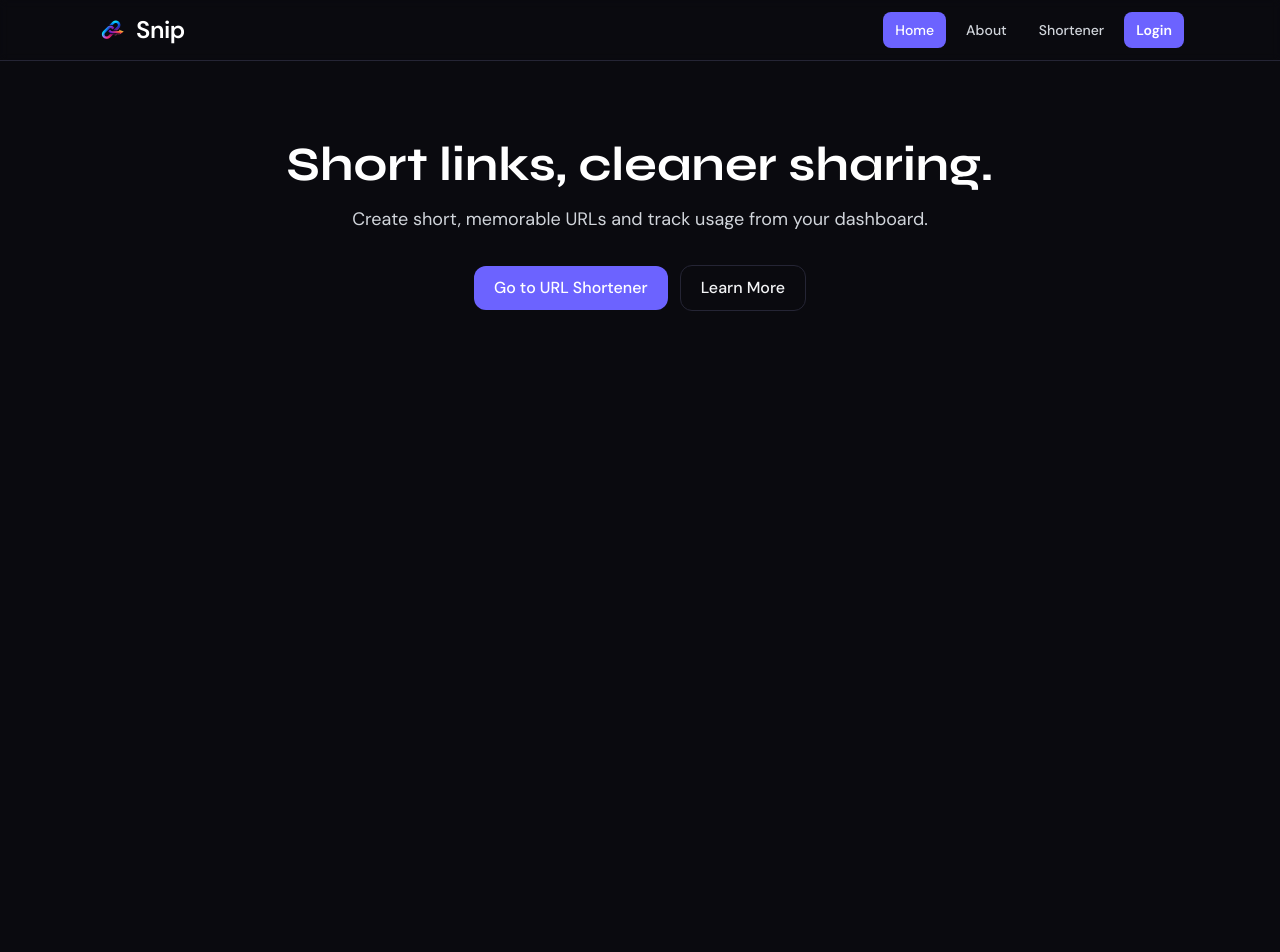
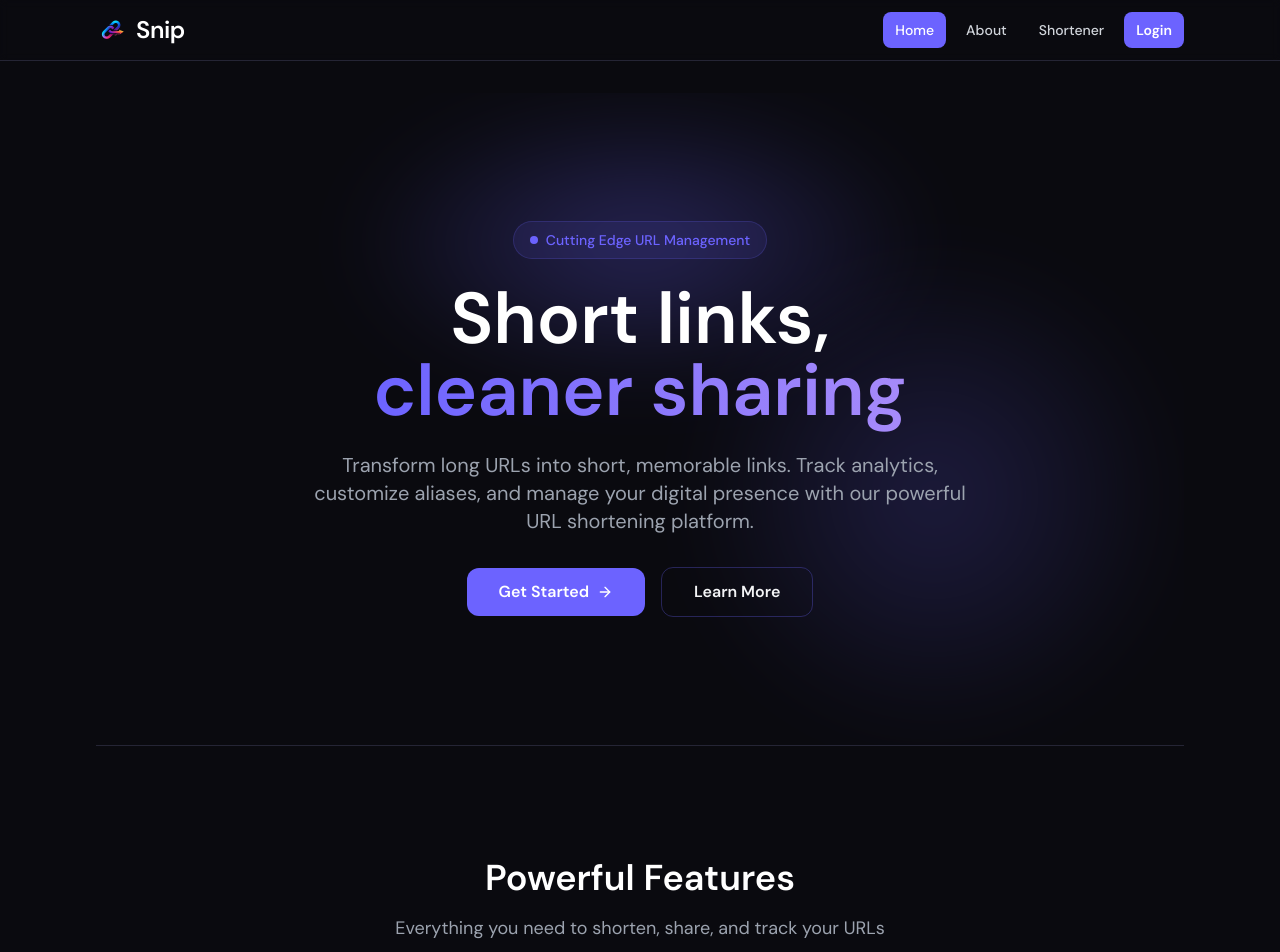
Before and after one commit to nitaidalal/url-shortener-app, a React (Vite) app in the folder frontend/: page / in a window 1280 px wide. Shown: the top 952 px of the page. Before the commit the page ends 800 px from the top, so only its background shows below. Built offline with nearby package versions, Linux system fonts and the light colour scheme; no server answers.

Commit message:
feat: redesign Home page with new layout, features, and enhanced user experience

```diff
--- a/frontend/src/pages/Home.jsx
+++ b/frontend/src/pages/Home.jsx
@@ -1,34 +1,255 @@
 import { Link } from 'react-router-dom';
 import { authService } from '../services/api';
+import {
+  FiLink2,
+  FiTrendingUp,
+  FiLock,
+  FiZap,
+  FiShare2,
+  FiCheckCircle,
+  FiArrowRight,
+} from 'react-icons/fi';
 
 export default function Home() {
   const isAuthenticated = authService.isAuthenticated();
 
+  const features = [
+    {
+      icon: FiLink2,
+      title: 'Instant Shortening',
+      description: 'Convert long URLs into short, memorable links in seconds',
+      color: 'from-blue-500 to-blue-600',
+    },
+    {
+      icon: FiTrendingUp,
+      title: 'Analytics Dashboard',
+      description: 'Track clicks, sources, and engagement with detailed insights',
+      color: 'from-purple-500 to-purple-600',
+    },
+    {
+      icon: FiLock,
+      title: 'Secure & Private',
+      description: 'Your data is encrypted and protected with industry standards',
+      color: 'from-green-500 to-green-600',
+    },
+    {
+      icon: FiShare2,
+      title: 'Easy Sharing',
+      description: 'Share links across social media and messaging platforms',
+      color: 'from-pink-500 to-pink-600',
+    },
+  ];
+
+  const steps = [
+    {
+      number: '01',
+      title: 'Paste Your URL',
+      description: 'Enter any long URL that you want to shorten',
+    },
+    {
+      number: '02',
+      title: 'Customize (Optional)',
+      description: 'Add a custom alias or set an expiration date',
+    },
+    {
+      number: '03',
+      title: 'Share',
+      description: 'Copy your short link and share it anywhere',
+    },
+    {
+      number: '04',
+      title: 'Track',
+      description: 'Monitor clicks and analytics from your dashboard',
+    },
+  ];
+
+  const stats = [
+    { value: '10K+', label: 'URLs Shortened' },
+    { value: '100K+', label: 'Total Clicks' },
+    { value: '99.9%', label: 'Uptime' },
+    { value: '24/7', label: 'Support' },
+  ];
+
   return (
-    <section className="py-12">
-      <div className="mx-auto max-w-3xl text-center">
-        <h1 className="font-display text-4xl font-bold text-white sm:text-5xl">
-          Short links, cleaner sharing.
+    <div className="w-full">
+      {/* Hero Section */}
+      <section className="relative py-20 sm:py-32 overflow-hidden">
+        <div className="absolute inset-0 overflow-hidden">
+          <div
+            className="absolute top-0 left-1/2 -translate-x-1/2 w-[600px] h-[300px] opacity-30"
+            style={{
+              background:
+                'radial-gradient(ellipse at center, #6c63ff 0%, transparent 70%)',
+              filter: 'blur(40px)',
+            }}
+          />
+          <div
+            className="absolute bottom-0 right-0 w-[500px] h-[500px] opacity-20"
+            style={{
+              background:
+                'radial-gradient(ellipse at center, #6c63ff 0%, transparent 70%)',
+              filter: 'blur(40px)',
+            }}
+          />
+        </div>
+
+        <div className="relative mx-auto max-w-4xl px-4 sm:px-6 lg:px-8 text-center">
+          <div className="mb-6 inline-flex items-center gap-2 rounded-full bg-accent/10 px-4 py-2 border border-accent/20">
+            <span className="flex h-2 w-2 rounded-full bg-accent animate-pulse" />
+            <span className="text-sm font-medium text-accent">
+              Cutting Edge URL Management
+            </span>
+          </div>
+
+          <h1 className="text-5xl sm:text-6xl lg:text-7xl font-bold text-white mb-6 leading-tight">
+            Short links, <br />
+            <span className="bg-gradient-to-r from-accent to-violet-400 bg-clip-text text-transparent">
+              cleaner sharing
+            </span>
           </h1>
-        <p className="mt-4 text-base text-gray-300 sm:text-lg">
-          Create short, memorable URLs and track usage from your dashboard.
+
+          <p className="text-lg sm:text-xl text-gray-400 max-w-2xl mx-auto mb-8">
+            Transform long URLs into short, memorable links. Track analytics, customize aliases,
+            and manage your digital presence with our powerful URL shortening platform.
           </p>
 
-        <div className="mt-8 flex items-center justify-center gap-3">
+          <div className="flex flex-col sm:flex-row items-center justify-center gap-4">
             <Link
               to={isAuthenticated ? '/shortener' : '/login'}
-            className="rounded-xl bg-accent px-5 py-2.5 font-medium text-white transition hover:bg-accent-light"
+              className="group relative px-8 py-3 rounded-xl bg-accent font-semibold text-white overflow-hidden transition-all duration-300 hover:shadow-lg hover:shadow-accent/50 flex items-center gap-2"
             >
-            Go to URL Shortener
+              <span>Get Started</span>
+              <FiArrowRight className="group-hover:translate-x-1 transition-transform" />
             </Link>
             <Link
               to="/about"
-            className="rounded-xl border border-border px-5 py-2.5 font-medium text-gray-100 transition hover:bg-border"
+              className="px-8 py-3 rounded-xl border border-accent/30 font-semibold text-gray-100 transition-all duration-300 hover:bg-accent/5 hover:border-accent/50"
             >
               Learn More
             </Link>
           </div>
         </div>
       </section>
+
+      {/* Features Section */}
+      <section className="py-20 sm:py-28 px-4 sm:px-6 lg:px-8 border-t border-border">
+        <div className="mx-auto max-w-5xl">
+          <div className="text-center mb-16">
+            <h2 className="text-3xl sm:text-4xl font-bold text-white mb-4">
+              Powerful Features
+            </h2>
+            <p className="text-gray-400 text-lg">
+              Everything you need to shorten, share, and track your URLs
+            </p>
+          </div>
+
+          <div className="grid grid-cols-1 md:grid-cols-2 gap-6">
+            {features.map((feature, idx) => {
+              const Icon = feature.icon;
+              return (
+                <div
+                  key={idx}
+                  className="glass-card p-8 hover:border-accent/50 transition-all duration-300 group"
+                >
+                  <div
+                    className={`w-14 h-14 rounded-lg bg-gradient-to-br ${feature.color} p-3 mb-4 group-hover:scale-110 transition-transform duration-300`}
+                  >
+                    <Icon className="w-full h-full text-white" />
+                  </div>
+                  <h3 className="text-xl font-bold text-white mb-2">
+                    {feature.title}
+                  </h3>
+                  <p className="text-gray-400">{feature.description}</p>
+                </div>
+              );
+            })}
+          </div>
+        </div>
+      </section>
+
+      {/* How It Works Section */}
+      <section className="py-20 sm:py-28 px-4 sm:px-6 lg:px-8">
+        <div className="mx-auto max-w-5xl">
+          <div className="text-center mb-16">
+            <h2 className="text-3xl sm:text-4xl font-bold text-white mb-4">
+              Simple 4-Step Process
+            </h2>
+            <p className="text-gray-400 text-lg">
+              Get started in minutes with our intuitive workflow
+            </p>
+          </div>
+
+          <div className="grid grid-cols-1 md:grid-cols-4 gap-8">
+            {steps.map((step, idx) => (
+              <div key={idx} className="relative">
+                <div className="glass-card p-6 h-full">
+                  <div className="text-5xl font-bold bg-gradient-to-br from-accent to-violet-400 bg-clip-text text-transparent mb-4">
+                    {step.number}
+                  </div>
+                  <h3 className="text-lg font-bold text-white mb-2">
+                    {step.title}
+                  </h3>
+                  <p className="text-gray-400 text-sm">{step.description}</p>
+                </div>
+                {idx < steps.length - 1 && (
+                  <div className="hidden md:block absolute top-12 -right-4 translate-x-1/2 text-gray-600">
+                    <FiArrowRight size={24} />
+                  </div>
+                )}
+              </div>
+            ))}
+          </div>
+        </div>
+      </section>
+
+      {/* Stats Section */}
+      <section className="py-20 sm:py-28 px-4 sm:px-6 lg:px-8 border-t border-border">
+        <div className="mx-auto max-w-5xl">
+          <div className="grid grid-cols-2 md:grid-cols-4 gap-8">
+            {stats.map((stat, idx) => (
+              <div key={idx} className="text-center">
+                <div className="text-4xl sm:text-5xl font-bold bg-gradient-to-r from-accent to-violet-400 bg-clip-text text-transparent mb-2">
+                  {stat.value}
+                </div>
+                <p className="text-gray-400 font-medium">{stat.label}</p>
+              </div>
+            ))}
+          </div>
+        </div>
+      </section>
+
+      {/* CTA Section */}
+      <section className="py-20 sm:py-28 px-4 sm:px-6 lg:px-8 border-t border-border">
+        <div className="mx-auto max-w-3xl">
+          <div className="glass-card p-8 sm:p-12 text-center border-accent/30 bg-gradient-to-br from-accent/5 to-violet-400/5">
+            <div className="mb-6 flex justify-center">
+              <div className="flex gap-2">
+                {[...Array(5)].map((_, i) => (
+                  <FiCheckCircle
+                    key={i}
+                    size={20}
+                    className="text-accent"
+                  />
+                ))}
+              </div>
+            </div>
+            <h2 className="text-3xl sm:text-4xl font-bold text-white mb-4">
+              Ready to get started?
+            </h2>
+            <p className="text-gray-400 text-lg mb-8">
+              Join thousands of users who are already shortening and tracking their URLs.
+              Start for free today!
+            </p>
+            <Link
+              to={isAuthenticated ? '/shortener' : '/register'}
+              className="group inline-flex items-center gap-2 px-8 py-3 rounded-xl bg-accent font-semibold text-white hover:shadow-lg hover:shadow-accent/50 transition-all duration-300"
+            >
+              <span>Create Your First Short Link</span>
+              <FiArrowRight className="group-hover:translate-x-1 transition-transform" />
+            </Link>
+          </div>
+        </div>
+      </section>
+    </div>
   );
 }
```
Lines whose indentation alone changed are shown as unchanged.
